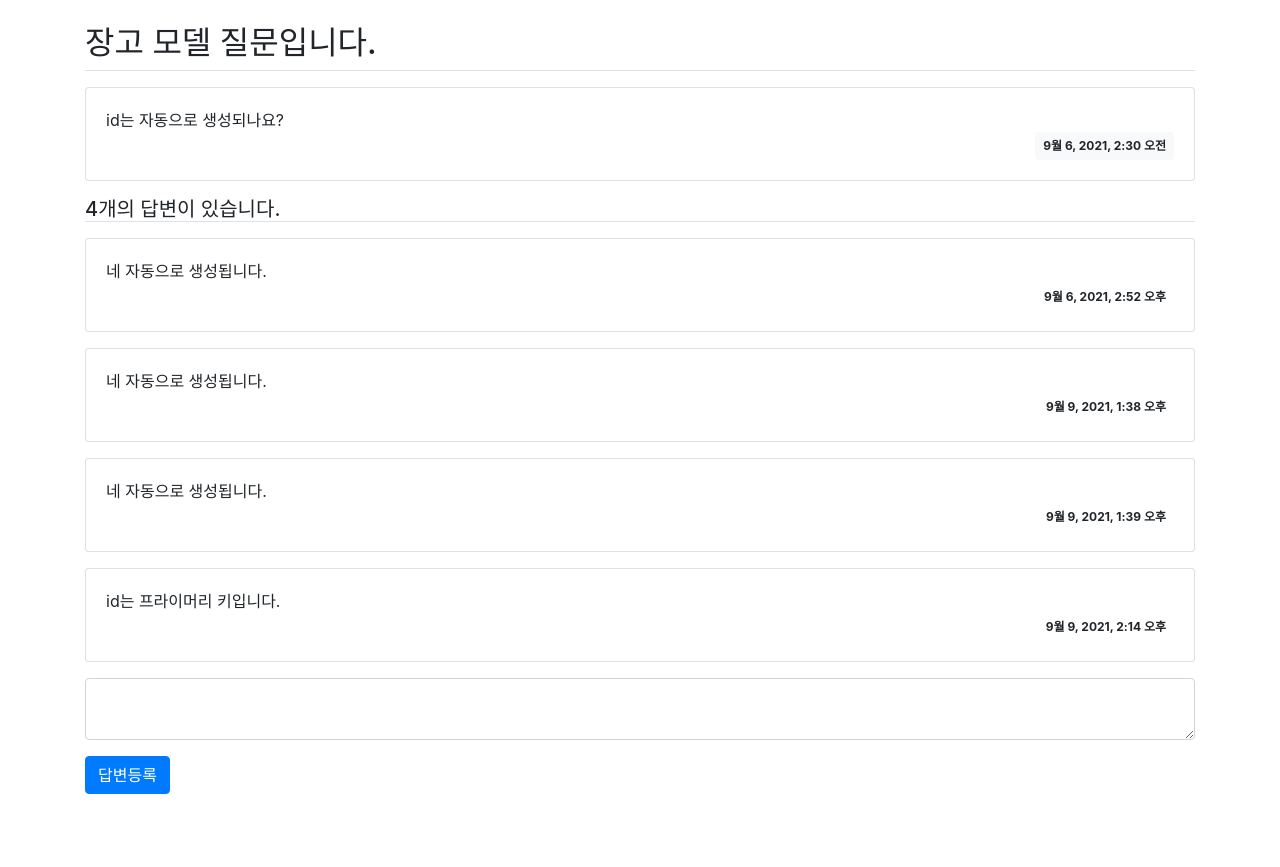
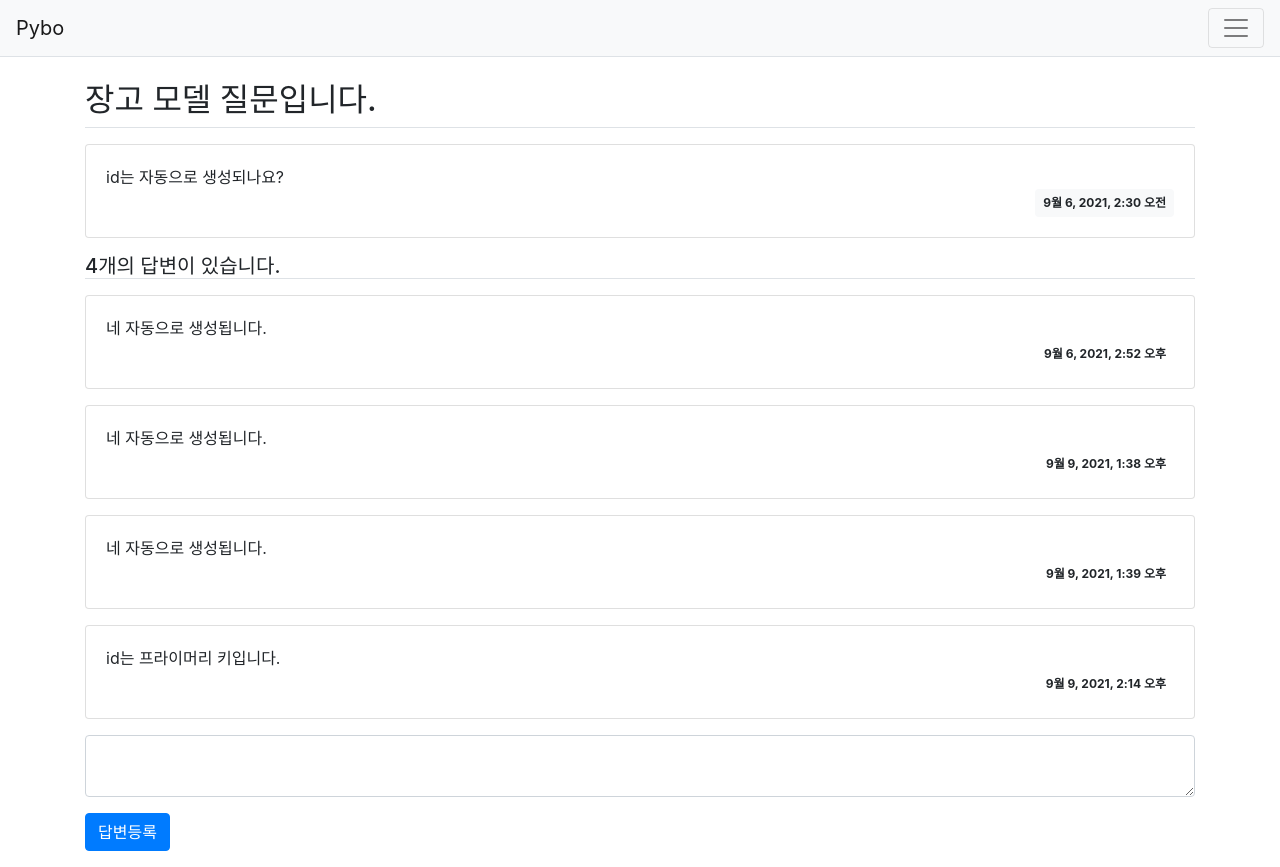
Before and after one commit to CheolYongLee/jump_to_Django, a Django app: page /pybo/2/ in a window 1280 px wide. Before the commit the page ends 794 px from the top, so only its background shows below. Run offline with Django 3.2, Linux system fonts and the light colour scheme; data comes from the database, SQL or seed files in the repository; some libraries are stand-ins or nearby versions.

Commit message:
#12 네비게이션 바 생성

```diff
--- a/projects/mysite/templates/base.html
+++ b/projects/mysite/templates/base.html
@@ -1,6 +1,6 @@
 {% load static %}
 <!doctype html> <!-- 오류표시가 나타남 / 무시 -->
-<html lang="ko">
+<htmlf lang="ko">
 <head>
     <!-- Required meta tags -->
     <meta charset="utf-8">
@@ -12,9 +12,25 @@
     <title>Hello, pybo!</title>
 </head>
 <body>
+<!-- 네비게이션바 -->
+<nav class="navbar navbar-expend-lg navbar-light bg-light border-bottom">
+    <a class="navbar-brand" href="{% url 'pybo:index' %}">Pybo</a>
+    <button class="navbar-toggler ml-auto" type="button" data-toggle="collapse" data-target="#navbarNav"
+            aria-controls="navbarNav" aria-expanded="false" aria-label="Toggle navigation">
+        <span class="navbar-toggler-icon"></span>
+    </button>
+    <div class="collapse navbar-collapse flex-grow-0" id="navbarNav">
+        <ul class="navbar-nav">
+            <li class="nav-item">
+                <a class="nav-link" href="#">로그인</a>
+            </li>
+        </ul>
+    </div>
+</nav>
+
 <!-- 기본 템플릿 안에 삽입될 내용 Start -->
 {% block content %}
 {% endblock %}
 <!-- 기본 템플릿 안에 삽입될 내용 End -->
 </body>
-</html>
+</htmlf>
```
